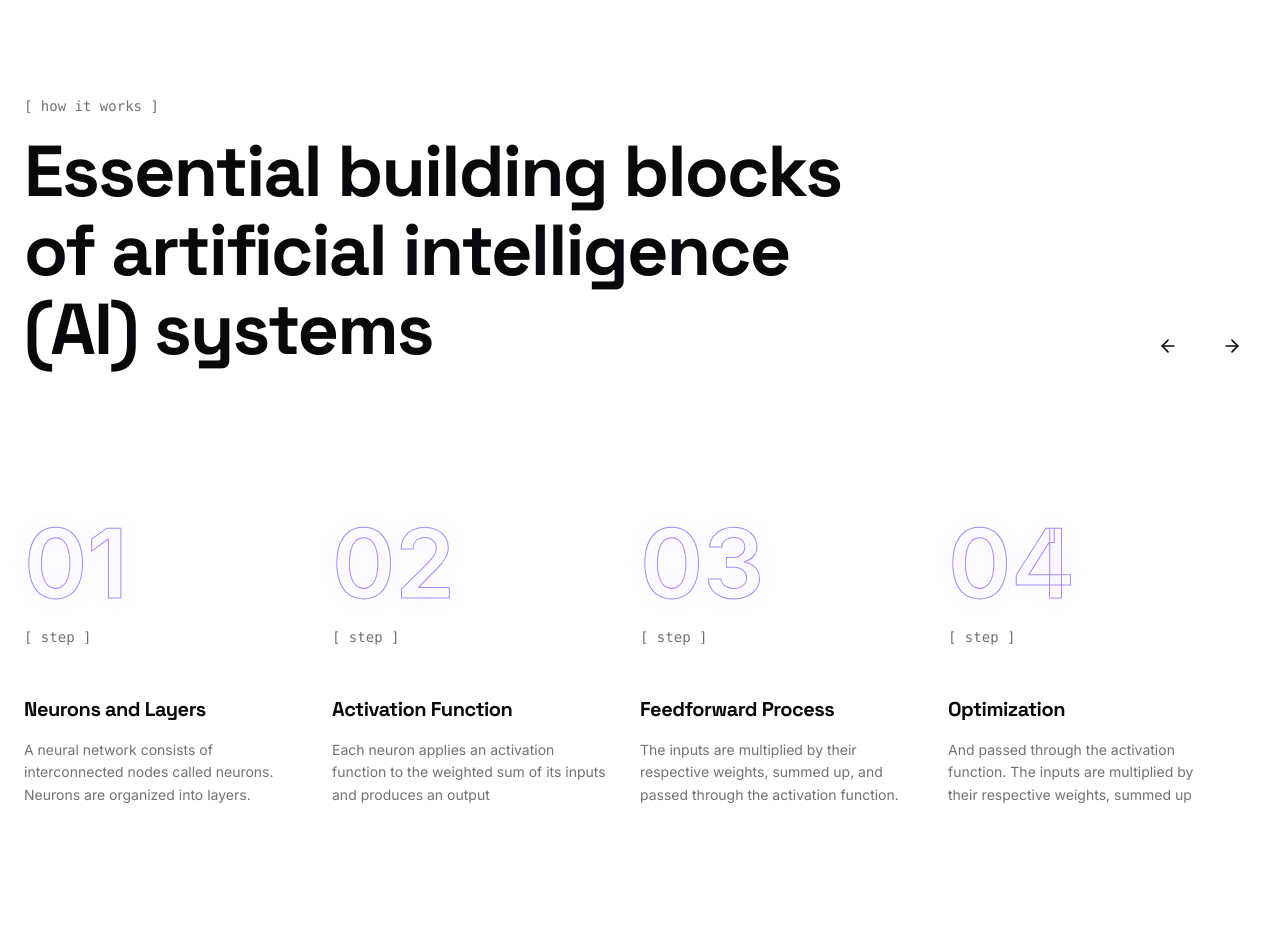
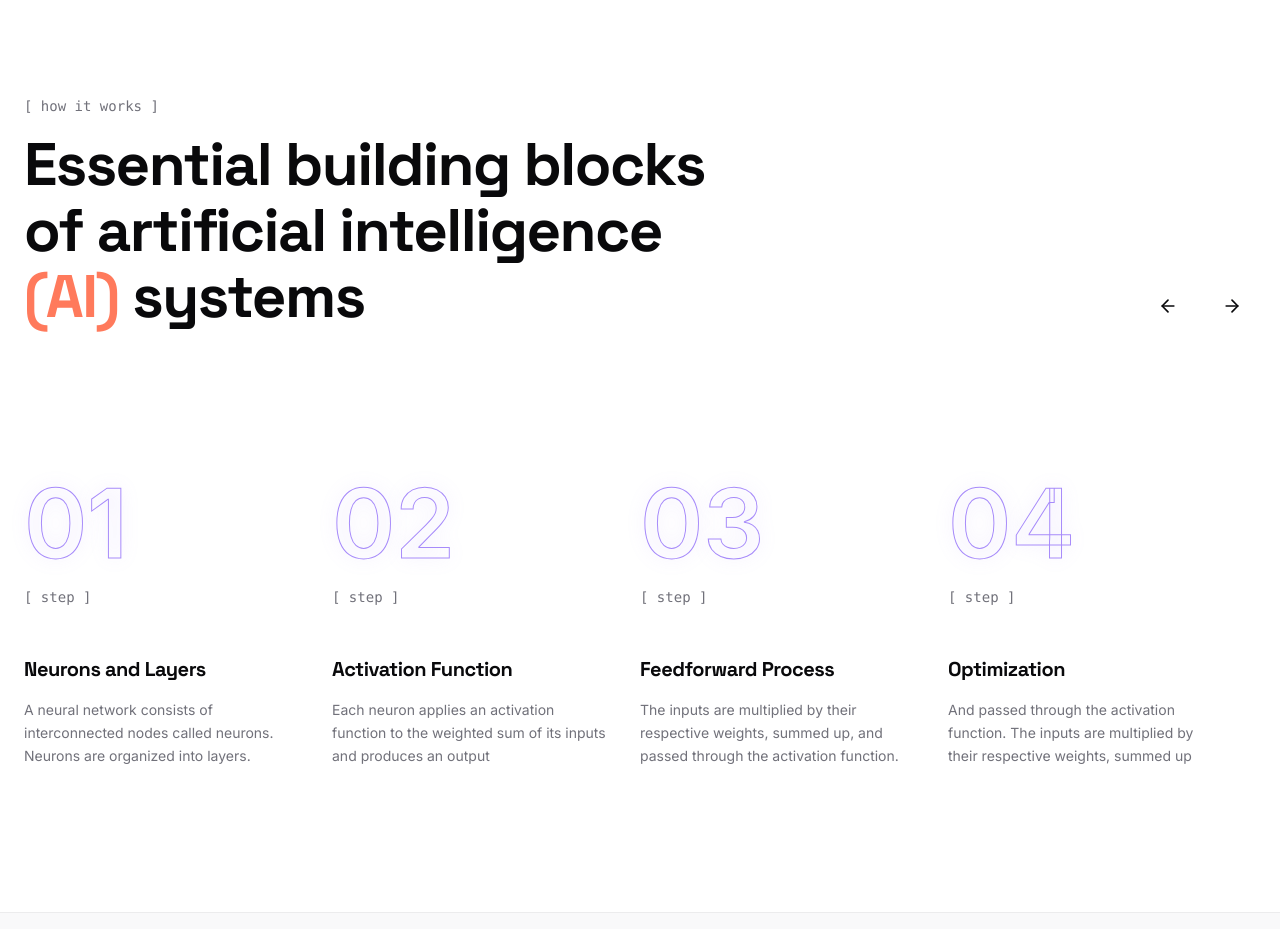
Before and after one commit to mchaitanya1118/neqtra, a React (Vite) app: page / in a window 1280 px wide. Shown: the part 1860-2789 px from the top of the page. Built offline with nearby package versions, Linux system fonts and the light colour scheme.

Commit message:
Refine How It Works typography and branding color

```diff
--- a/src/components/sections/HowItWorks.tsx
+++ b/src/components/sections/HowItWorks.tsx
@@ -1,7 +1,4 @@
 import { motion } from "framer-motion";
-import { ArrowLeft, ArrowRight } from "lucide-react";
-
-
 import { ArrowLeft, ArrowRight } from "lucide-react";
 
 
@@ -39,11 +36,11 @@ export function HowItWorks() {
               initial={{ opacity: 0, y: 20 }}
               whileInView={{ opacity: 1, y: 0 }}
               viewport={{ once: true }}
-              className="text-5xl md:text-7xl font-bold tracking-tight text-foreground leading-[1.1]"
+              className="text-4xl md:text-6xl font-bold tracking-tight text-foreground leading-[1.1]"
             >
               Essential building blocks <br />
               of artificial intelligence <br />
-              (AI) systems
+              <span className="text-primary">(AI)</span> systems
             </motion.h2>
           </div>
 
```
